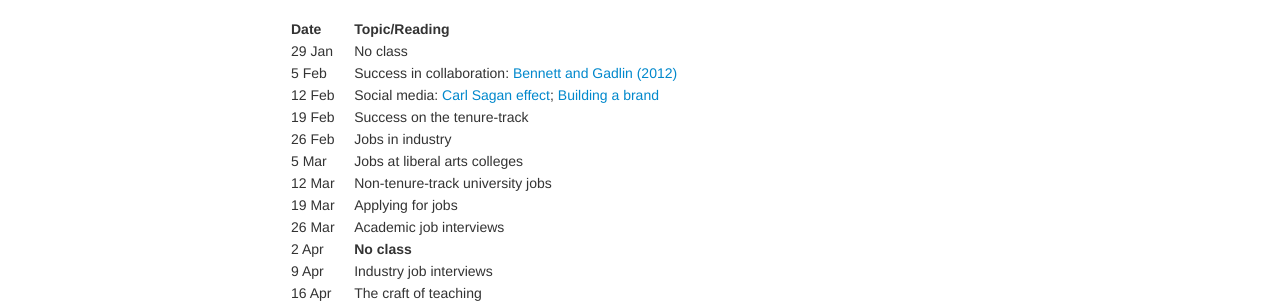
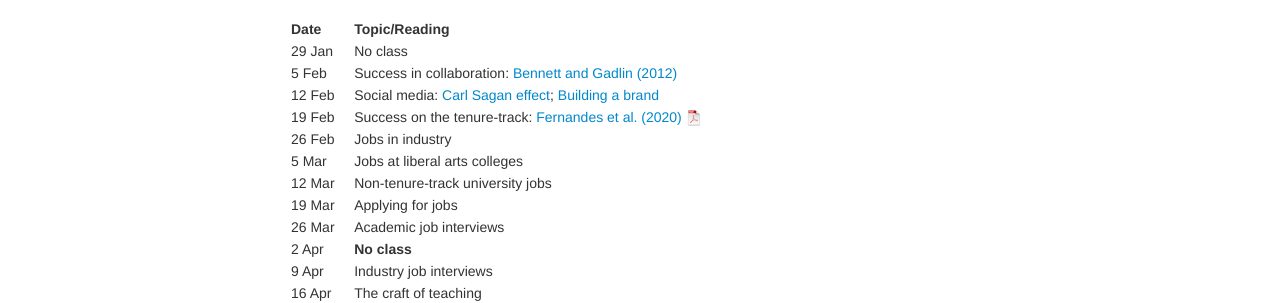
Before and after one commit to kbroman/BMI884_spring2021, a Jekyll site: the page built from schedule.md, in a window 1280 px wide. Shown: the part 134-437 px from the top of the page. Built offline with Jekyll 4.4.1, drawn with Linux system fonts in a browser that asks for light colours.

Commit message:
schedule: reading for 19 Feb

```diff
--- a/schedule.md
+++ b/schedule.md
@@ -10,7 +10,7 @@ description: Schedule and readings for BMI 884, Biomedical data science professi
 | 29 Jan  |    | No class
 | 5 Feb   |    | Success in collaboration: [Bennett and Gadlin (2012)](https://www.ncbi.nlm.nih.gov/pmc/articles/PMC3652225/) |
 | 12 Feb  |    | Social media: [Carl Sagan effect](https://doi.org/10.1523/JNEUROSCI.0086-16.2016); [Building a brand](https://www.stephaniehicks.com/blog/building-a-brand-as-a-scientist/) |
-| 19 Feb  |    | Success on the tenure-track |
+| 19 Feb  |    | Success on the tenure-track: [Fernandes et al. (2020)](https://doi.org/10.7554/eLife.54097) [![pdf icon](icons/pdf-icon.png)](https://bit.ly/3d3uA9b) |
 | 26 Feb  |    | Jobs in industry |
 | 5 Mar   |    | Jobs at liberal arts colleges |
 | 12 Mar  |    | Non-tenure-track university jobs |
```
